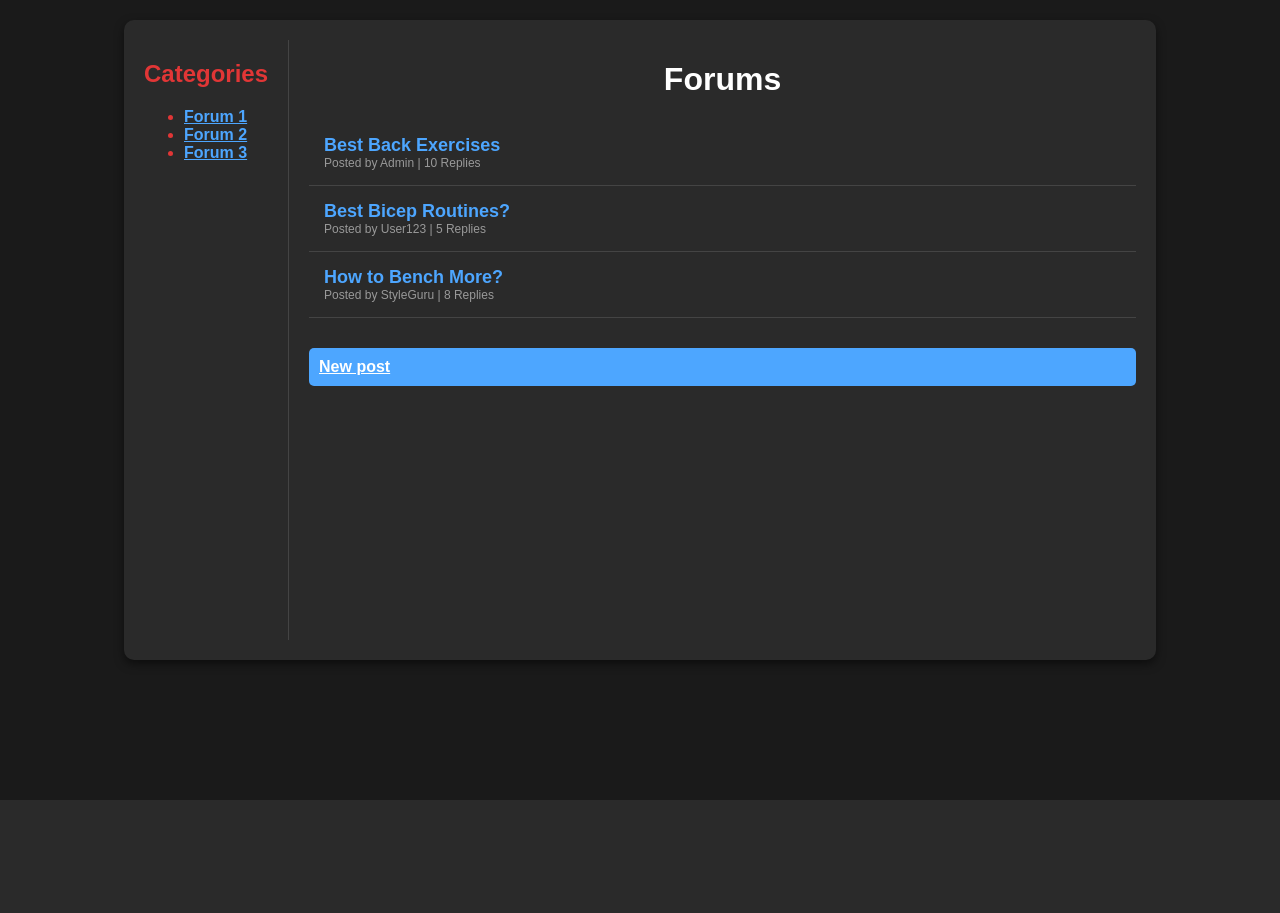
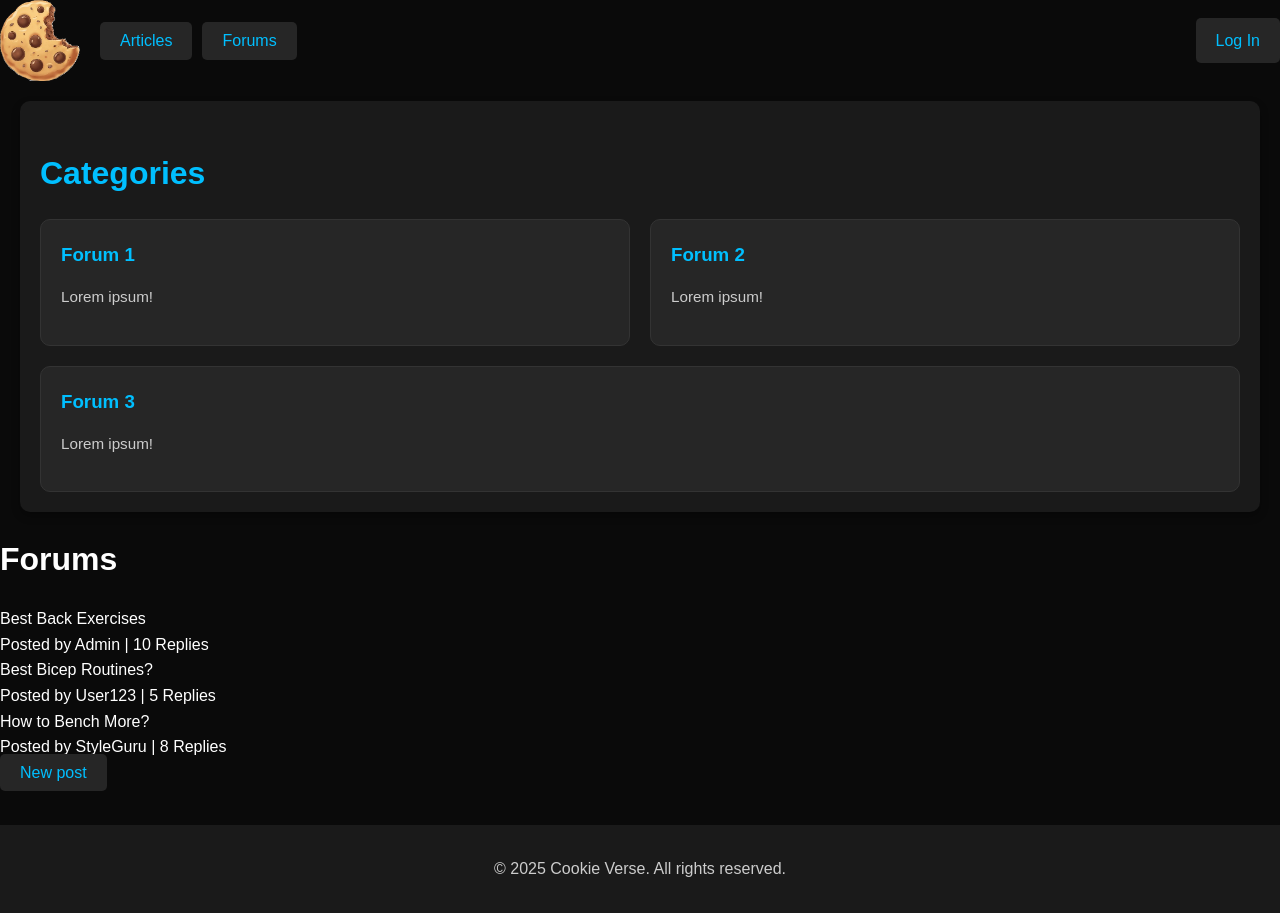
Before and after one commit to GogoManev/HackTues11-Cookie_Verse, a Django app: page /forum/ in a window 1280 px wide. Before the commit the page ends 800 px from the top, so only its background shows below. Run offline with Django 5.2, Linux system fonts and the light colour scheme; data comes from the database, SQL or seed files in the repository.

Commit message:
html things

```diff
--- a/backend/CookieTracker/templates/Articles.html
+++ b/backend/CookieTracker/templates/Articles.html
@@ -12,7 +12,7 @@
         <p>Summary of Gut Health and It's Importance. Dive deeper into this subject.</p>
       </div>
       <div class="article-item">
-        <h3><a href="./building_muscle.html"></a>Building Muscle</h3>
+        <h3><a href="{% url 'building_muscle' %}">Building Muscle</a></h3>
         <p>Summary of the top methods for building muscle.</p>
       </div>
     </div>
@@ -34,7 +34,6 @@
         <h3><a href="health.html">Health</a></h3>
         <p>Stay informed about general health and wellness.</p>
       </div>
-      <!-- Add more categories as needed -->
     </div>
   </section>
 
--- a/backend/CookieTracker/templates/base.html
+++ b/backend/CookieTracker/templates/base.html
@@ -16,18 +16,18 @@
             <a href="/"><img src="{% static '../static/main_logo.png' %}" alt="Forum Logo" class="logo"> </a>
 
             <div class="auth-buttons-left">
-               {% if user.is_authenticated %}
-                   <span class="username">Welcome, {{ user.username }}</span>
-                   <a href="{% url 'logout' %}" class="btn">Log Out</a>
-               {% else %}
-                   <a href="{% url 'signup' %}" class="btn">Sign Up</a>
-                   <a href="{% url 'login' %}" class="btn">Log In</a>
-               {% endif %}
+                <button class="btn"><a href="{% url 'articles' %}">Articles</a></button>
+                <button class="btn"><a href="{% url 'forum' %}">Forums</a></button>
            </div>
 
                <div class="auth-buttons-right">
-                   <button class="btn"><a href="{% url 'articles' %}">Articles</a></button>
-                   <button class="btn"><a href="{% url 'forum' %}">Forums</a></button>
+                {% if user.is_authenticated %}
+                   <span class="username">Welcome, {{ user.username }}</span>
+                   <a href="{% url 'logout' %}" class="btn">Log Out</a>
+                {% else %}
+                   <a href="{% url 'login' %}" class="btn">Log In</a>
+                {% endif %}
+
                </div>
            </div>
     </div>
--- a/backend/CookieTracker/templates/forums.html
+++ b/backend/CookieTracker/templates/forums.html
@@ -1,28 +1,21 @@
-{% load static %}
+{% extends 'base.html' %}
+{% block content %}
 
-<!DOCTYPE html>
-<html lang="en">
-<head>
-    <meta charset="UTF-8">
-    <meta name="viewport" content="width=device-width, initial-scale=1.0">
-    <title>Forums</title>
-    <link rel="stylesheet" href="{% static '../static/styles/forums.css' %}">
-</head>
-<body>
-    <div class="container">
-        <div class="sidebar">
-            <h2>Categories</h2>
-            <ul>
-                {% for f in forums %}
-                <!--<li><a href="./forum-categories/diet.html">Diet</a></li>
-                <li><a href="./forum-categories/exercise.html">Exercise</a></li>
-                <li><a href="./forum-categories/off-topic.html">Off-Topic</a></li>-->
-                <li><a href="/forums/{{ f.id }}">
-                    {{ f.name }}
-                </li></a>
-                {% endfor %}
-            </ul>
-        </div>
+<section class="top-articles">
+    <h2>Categories</h2>
+    <div class="article-list">
+    {% for f in forums %}
+      <div class="article-item">
+        <h3>
+            <a href="/forums/{{ f.id }}">
+                {{ f.name }}
+            </a>
+        </h3>
+        <p>Lorem ipsum!</p>
+      </div>
+      {% endfor %}
+    </div>
+  </section>
         <div class="forum-content">
             <h1>Forums</h1>
 
@@ -46,5 +39,4 @@
             </div>
         </div>
     </div>
-</body>
-</html>
+{% endblock content %}
```
